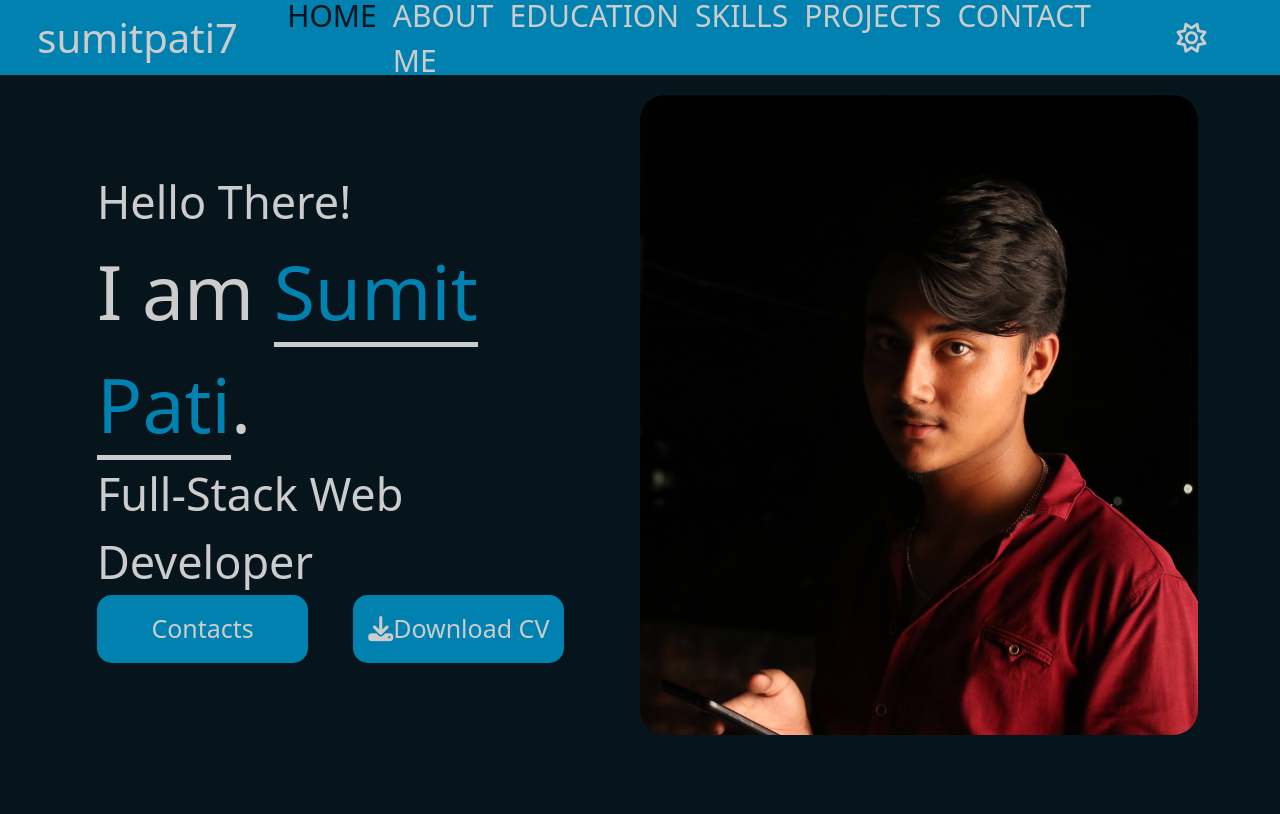
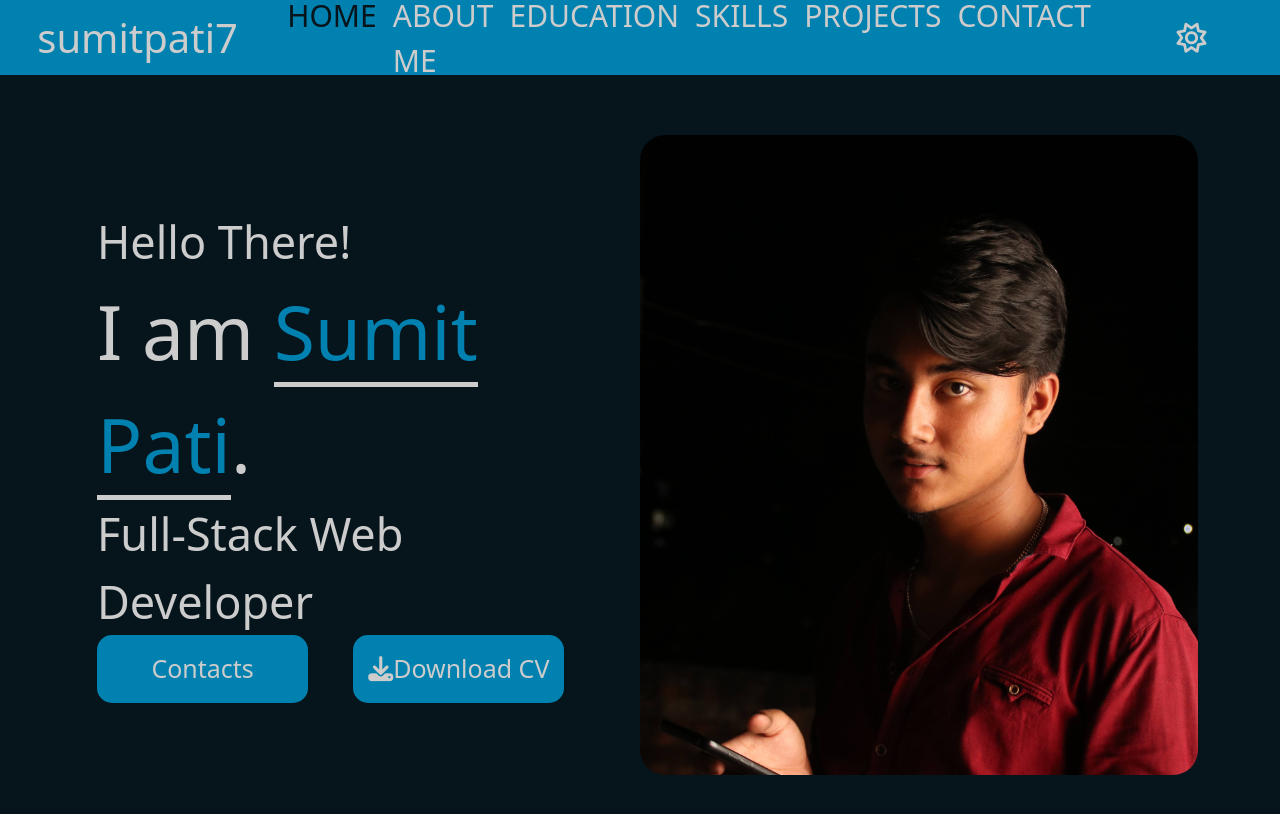
Before and after one commit to sumitpati7/sumitpati7.github.io, an Angular app: page / in a window 1280 px wide. Built offline with nearby package versions, Linux system fonts and the light colour scheme.

Commit message:
[STYLE] display center of home page

```diff
--- a/src/app/Components/home/home.component.css
+++ b/src/app/Components/home/home.component.css
@@ -12,16 +12,18 @@
 
 .main-container .container-fluid {
     display: grid;
-  height: 90vh;
+    height: 90dvh;
     width: 100%;
+    align-items: center;
 }
 
 .main-container .container-fluid .row {
     height: 80vh;
+    /* display: grid; */
 }
 
 .main-container .container-fluid .right {
-  /* float: right; */
+    float: right;
     height: 100%;
     background: url("../../../assets/image/20200807221711_IMG_0779.JPG") no-repeat;
     background-size: cover;
@@ -29,7 +31,7 @@
 }
 
 .main-container .container-fluid .left {
-  /* float: left; */
+    float: left;
     height: 100%;
     font-size: 45px;
     display: flex;
```
Lines whose indentation alone changed are shown as unchanged.
